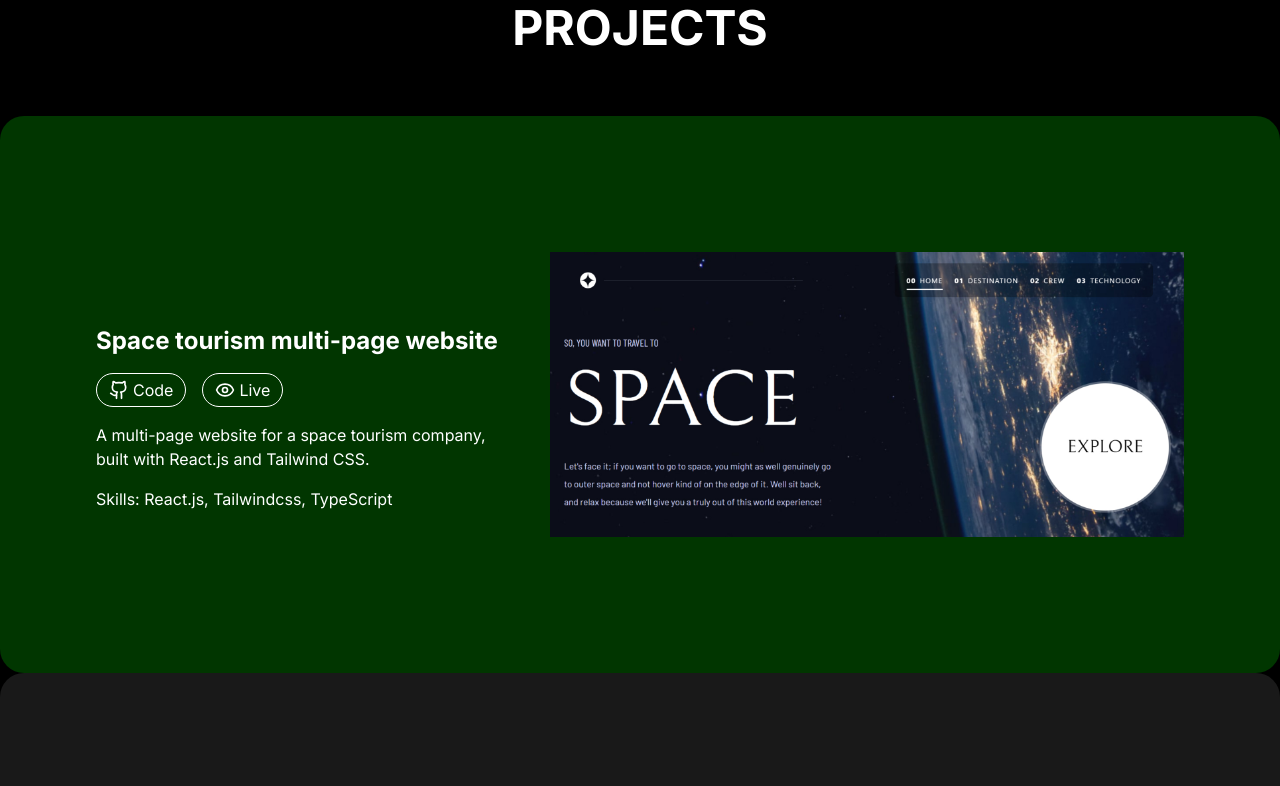
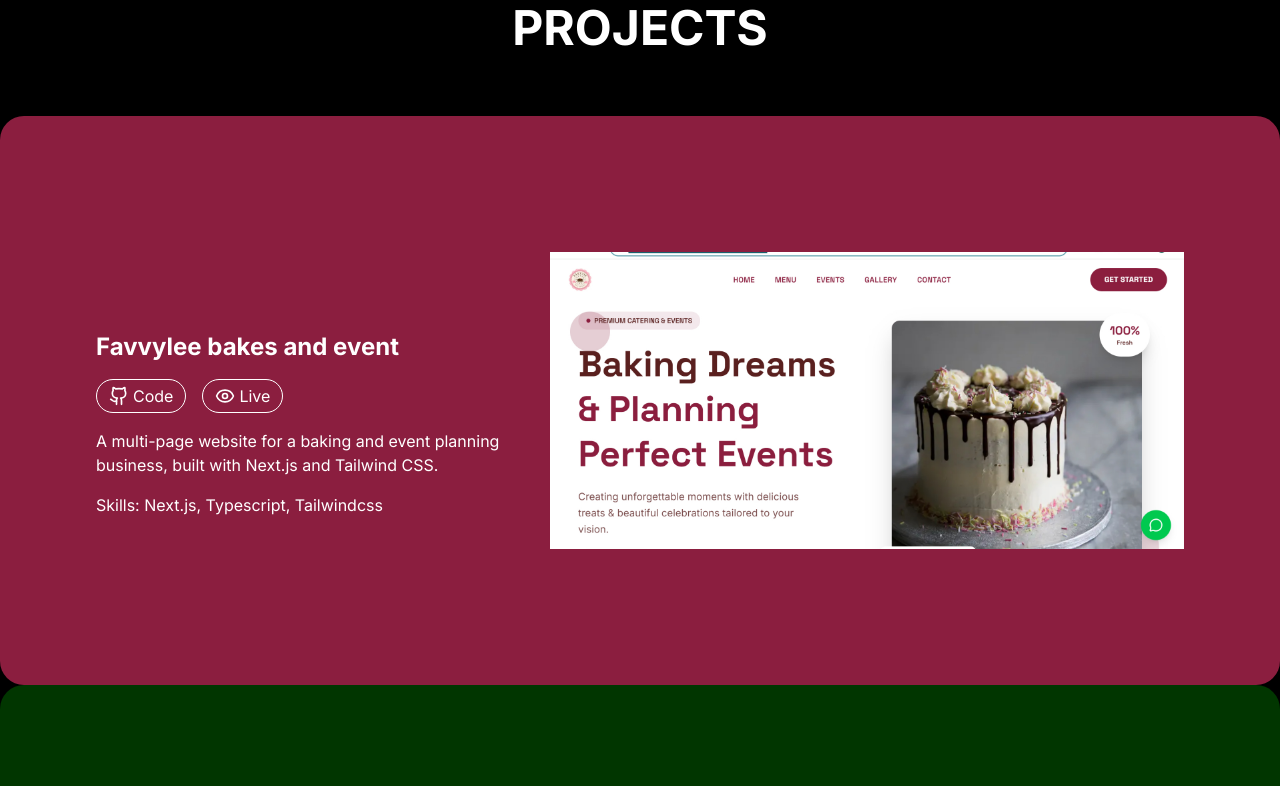
Before and after one commit to fabusuyi-deborah/deborah-fabusuyi, a Next.js app: page / in a window 1280 px wide. Shown: the part 1074-1860 px from the top of the page. Built offline with nearby package versions, Linux system fonts and the light colour scheme.

Commit message:
added a project

```diff
--- a/src/data/projects.ts
+++ b/src/data/projects.ts
@@ -1,6 +1,16 @@
 // src/data/projects.ts
 
 export const allProjects = [
+     {
+    slug: 'Favvylee-bakes-and-event',
+    title: 'Favvylee bakes and event',
+    description: "A multi-page website for a baking and event planning business, built with Next.js and Tailwind CSS.",
+    image: '/images/favvylee.png',
+    stack: ['Next.js', 'Typescript', 'Tailwindcss'],
+    liveLink: 'https://favvylee-bakes-and-events.vercel.app/',
+    githubLink: 'https://github.com/fabusuyi-deborah/Favvylee-bakes-and-events',
+    bgColor: "bg-[#8b1e3f]"
+  },
   {
     slug: 'Space tourism multi-page-website',
     title: 'Space tourism multi-page website',
@@ -52,6 +62,6 @@ export const allProjects = [
     stack: ['React', 'Typescript', 'Tailwindcss'],
     liveLink: 'https://e-commerce-app-three-teal.vercel.app/',
     githubLink: 'https://github.com/fabusuyi-deborah/e-commerce-app',
-    bgColor: "bg-[#390000]"
-  }
+    bgColor: "bg-[#]"
+  },
 ];
```
Also changed, not shown: public/images/favvylee.png (added).
